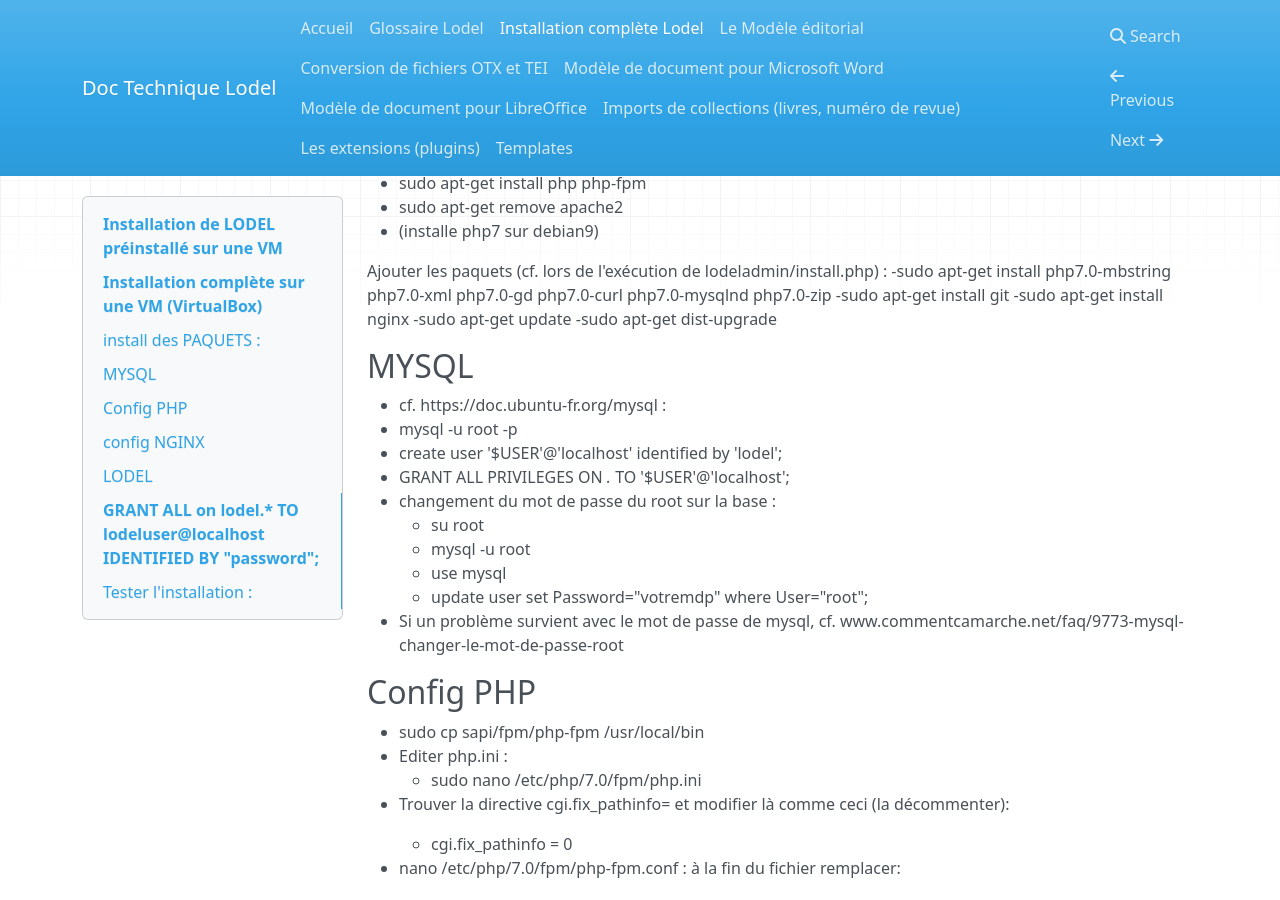
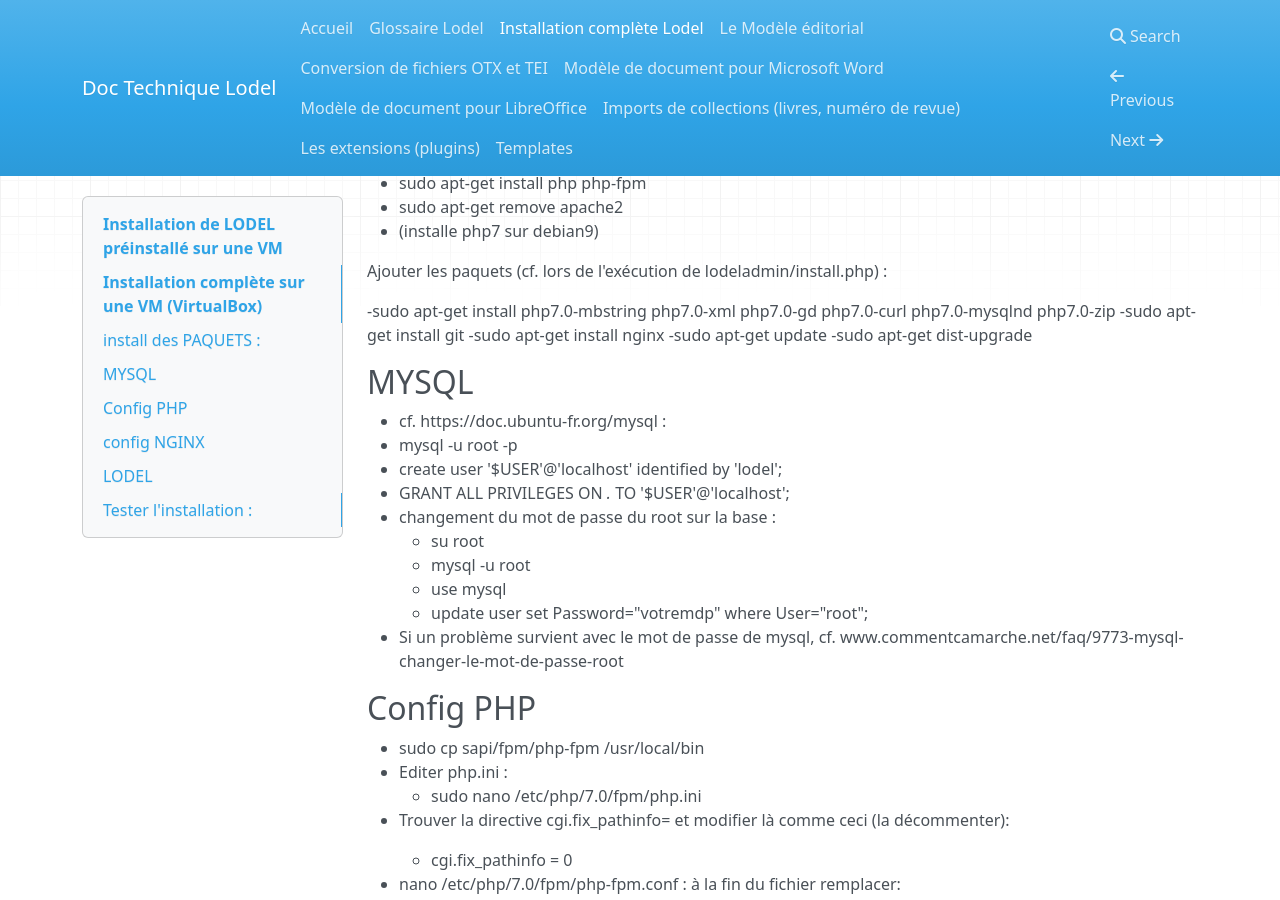
Before and after one commit to ValentinGeorgesDubost/Doc-Lodel, an MkDocs documentation site: the page built from docs/installer lodel.md, in a window 1280 px wide and 900 px high, scrolled down 921 px. Built offline with MkDocs 1.6.1, drawn with Linux system fonts in a browser that asks for light colours; nearby versions of some CDN libraries; old or Windows-style settings are respelled for this version of MkDocs; some of the changed text lies outside the part shown.

Commit message:
Update installer lodel.md

```diff
--- a/docs/installer lodel.md
+++ b/docs/installer lodel.md
@@ -37,11 +37,12 @@ install des PAQUETS :
 - (installe php7 sur debian9)
 
 Ajouter les paquets (cf. lors de l'exécution de lodeladmin/install.php) :
-	-sudo apt-get install php7.0-mbstring php7.0-xml php7.0-gd php7.0-curl php7.0-mysqlnd php7.0-zip
-	-sudo apt-get install git
-	-sudo apt-get install nginx
-	-sudo apt-get update
-	-sudo apt-get dist-upgrade
+
+-sudo apt-get install php7.0-mbstring php7.0-xml php7.0-gd php7.0-curl php7.0-mysqlnd php7.0-zip
+-sudo apt-get install git
+-sudo apt-get install nginx
+-sudo apt-get update
+-sudo apt-get dist-upgrade
 
 MYSQL
 -----
@@ -128,8 +129,8 @@ Au besoin :
 - (pass :votremdp)
 - create user 'lodeluser'@'localhost' identified by 'password';
 - CREATE DATABASE `lodel` CHARACTER SET utf8mb4 COLLATE utf8mb4_general_ci;
-- #GRANT ALL on `lodel`.* TO `lodeluser`@`localhost` IDENTIFIED BY "password";
-- GRANT ALL on *.* TO `lodeluser`@`localhost` IDENTIFIED BY "password";
+- GRANT ALL on `lodel`.* TO `lodeluser`@`localhost` identified by "password";
+- GRANT ALL on *.* TO `lodeluser`@`localhost` identified by "password";
 - puis mettre à jour lodelconfig.php avec ces infos
 
 Installer en se connectant à -127.0.0.1/lodeladmin/install.php (après installation des libs php7.0 manquantes) completed :
```
